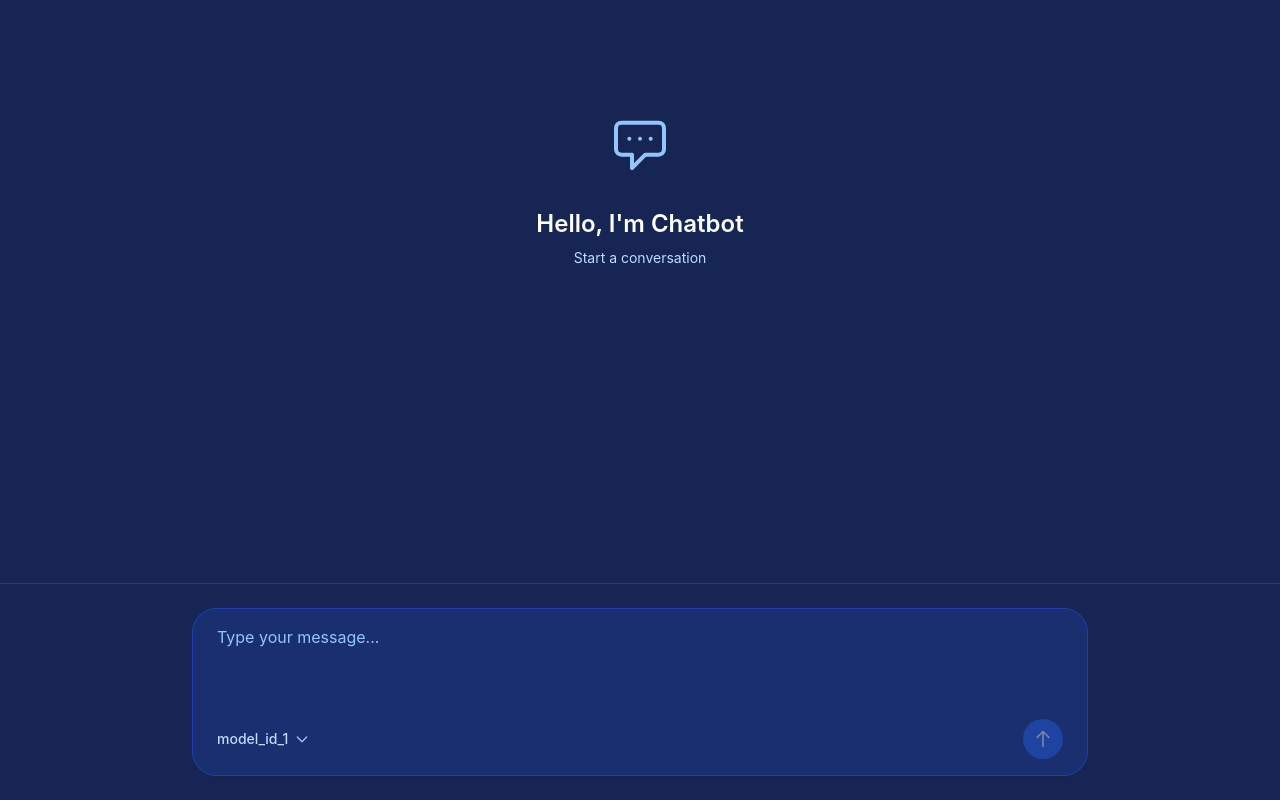
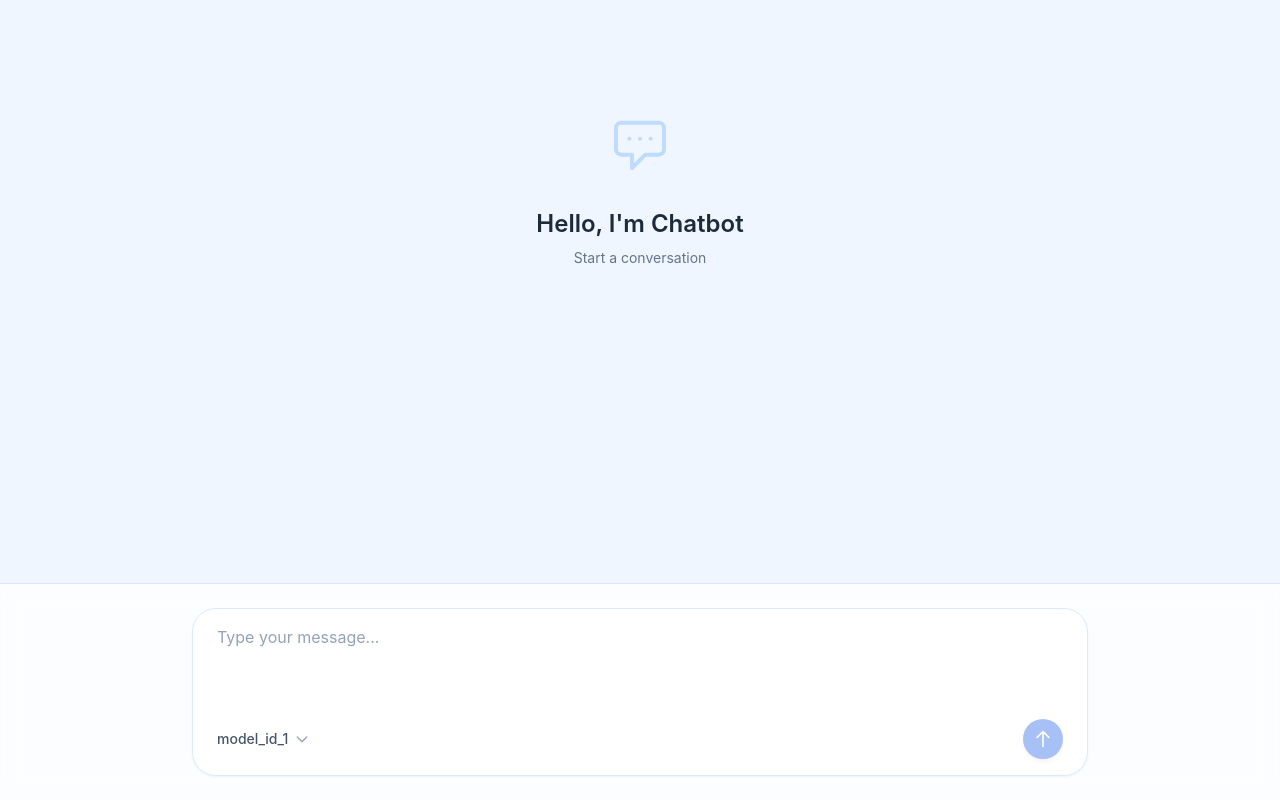
Before and after one commit to yangxinyangxin2-ctrl/YANGXIN-nextjs-chat, a Next.js app: page / in a window 1280 px wide. Built offline with nearby package versions, Linux system fonts and the light colour scheme.

Commit message:
你喜欢这个浅蓝色吗，你喜欢吗
Change-Id: I827e3d02919be8e95acfc7baeb546ca1d741f1b4

```diff
--- a/src/app/globals.css
+++ b/src/app/globals.css
@@ -3,16 +3,16 @@
 @tailwind utilities;
 
 :root {
-  --foreground-rgb: 255, 255, 255;
-  --background-start-rgb: 30, 58, 138;
-  --background-end-rgb: 23, 37, 84;
+  --foreground-rgb: 0, 0, 0;
+  --background-start-rgb: 219, 234, 254;
+  --background-end-rgb: 239, 246, 255;
 }
 
 @media (prefers-color-scheme: dark) {
   :root {
-    --foreground-rgb: 255, 255, 255;
-    --background-start-rgb: 30, 58, 138;
-    --background-end-rgb: 23, 37, 84;
+    --foreground-rgb: 0, 0, 0;
+    --background-start-rgb: 219, 234, 254;
+    --background-end-rgb: 239, 246, 255;
   }
 }
 
--- a/src/app/page.tsx
+++ b/src/app/page.tsx
@@ -138,18 +138,18 @@ export default function Home() {
   const currentModelInfo = availableModels.find((m) => m.id === currentModel);
 
   return (
-    <div className="flex flex-col h-screen bg-blue-950 text-white">
+    <div className="flex flex-col h-screen bg-blue-50 text-slate-900">
       <div className="flex-1 overflow-y-auto">
         <div className="max-w-3xl mx-auto px-4 py-8">
           {messages.length === 0 ? (
             <div className="flex flex-col items-center justify-center h-full text-center py-20">
               <div className="mb-8">
-                <EmptyChatIcon className="w-16 h-16 text-blue-300 mx-auto" />
+                <EmptyChatIcon className="w-16 h-16 text-blue-200 mx-auto" />
               </div>
-              <h3 className="text-2xl font-semibold text-white mb-2">
+              <h3 className="text-2xl font-semibold text-slate-800 mb-2">
                 Hello, I&apos;m Chatbot
               </h3>
-              <p className="text-blue-200 text-sm">Start a conversation</p>
+              <p className="text-slate-500 text-sm">Start a conversation</p>
             </div>
           ) : (
             <>
@@ -160,7 +160,7 @@ export default function Home() {
                     <div className={`flex gap-4 max-w-[80%] ${isUser ? 'flex-row-reverse' : 'flex-row'}`}>
                       <div className="flex-shrink-0 pt-1">
                         {isUser ? (
-                          <div className="w-8 h-8 rounded-full bg-blue-500 flex items-center justify-center">
+                          <div className="w-8 h-8 rounded-full bg-blue-600 flex items-center justify-center shadow-sm">
                             <svg
                               className="w-4 h-4 text-white"
                               fill="none"
@@ -176,9 +176,9 @@ export default function Home() {
                             </svg>
                           </div>
                         ) : (
-                          <div className="w-8 h-8 rounded-full bg-blue-800 flex items-center justify-center">
+                          <div className="w-8 h-8 rounded-full bg-white border border-blue-100 flex items-center justify-center shadow-sm">
                             <svg
-                              className="w-4 h-4 text-blue-200"
+                              className="w-4 h-4 text-blue-600"
                               fill="none"
                               viewBox="0 0 24 24"
                               stroke="currentColor"
@@ -193,7 +193,7 @@ export default function Home() {
                           </div>
                         )}
                       </div>
-                      <div className="flex items-center justify-center text-sm text-blue-50">
+                      <div className="flex items-center justify-center text-sm text-slate-800">
                         {isUser ? (
                           <p className="leading-relaxed whitespace-pre-wrap">{message.content}</p>
                         ) : (
@@ -213,9 +213,9 @@ export default function Home() {
         </div>
       </div>
 
-      <div className="bg-blue-950 px-4 py-6 border-t border-blue-900">
+      <div className="bg-white/80 backdrop-blur-md px-4 py-6 border-t border-blue-100">
         <div className="max-w-4xl mx-auto">
-          <div className="relative px-6 py-4 rounded-3xl border border-blue-800 bg-blue-900/50 shadow-sm">
+          <div className="relative px-6 py-4 rounded-3xl border border-blue-100 bg-white shadow-sm focus-within:ring-2 focus-within:ring-blue-100 focus-within:border-blue-300 transition-all">
             <textarea
               ref={textareaRef}
               value={input}
@@ -224,19 +224,19 @@ export default function Home() {
               placeholder="Type your message..."
               disabled={isLoading}
               rows={1}
-              className="w-full bg-transparent text-white placeholder-blue-300 focus:outline-none focus:ring-0 resize-none disabled:opacity-50 disabled:cursor-not-allowed text-base min-h-[80px] pb-12 border-0"
+              className="w-full bg-transparent text-slate-900 placeholder-slate-400 focus:outline-none focus:ring-0 resize-none disabled:opacity-50 disabled:cursor-not-allowed text-base min-h-[80px] pb-12 border-0"
             />
             <div className="flex items-center justify-between mt-2">
               <div className="relative" ref={modelDropdownRef}>
                 <button
                   onClick={() => setIsModelOpen(!isModelOpen)}
-                  className="flex items-center gap-1.5 px-0 py-0 hover:opacity-70 transition-opacity text-sm"
+                  className="flex items-center gap-1.5 px-0 py-0 hover:opacity-70 transition-opacity text-sm group"
                 >
-                  <span className="text-blue-200 font-medium">
+                  <span className="text-slate-600 font-medium group-hover:text-blue-600 transition-colors">
                     {currentModelInfo?.name || 'Select Model'}
                   </span>
                   <svg
-                    className={`w-4 h-4 text-blue-300 transition-transform ${
+                    className={`w-4 h-4 text-slate-400 transition-transform group-hover:text-blue-500 ${
                       isModelOpen ? 'rotate-180' : ''
                     }`}
                     fill="none"
@@ -247,7 +247,7 @@ export default function Home() {
                   </svg>
                 </button>
                 {isModelOpen && (
-                  <div className="absolute bottom-full mb-2 left-0 w-56 bg-blue-900 border border-blue-800 rounded-lg shadow-xl z-50">
+                  <div className="absolute bottom-full mb-2 left-0 w-56 bg-white border border-blue-100 rounded-lg shadow-xl z-50">
                     <div className="p-1.5">
                       {availableModels.map((model) => (
                         <button
@@ -258,15 +258,15 @@ export default function Home() {
                           }}
                           className={`w-full text-left px-3 py-2 rounded-md transition-colors ${
                             model.id === currentModel
-                              ? 'bg-blue-800'
-                              : 'hover:bg-blue-800/50'
+                              ? 'bg-blue-50 text-blue-700'
+                              : 'hover:bg-slate-50 text-slate-700'
                           }`}
                         >
                           <div className="flex items-center justify-between">
-                            <p className="text-sm font-medium text-white">{model.name}</p>
+                            <p className="text-sm font-medium">{model.name}</p>
                             {model.id === currentModel && (
                               <svg
-                                className="w-4 h-4 text-white flex-shrink-0 ml-2"
+                                className="w-4 h-4 text-blue-600 flex-shrink-0 ml-2"
                                 fill="none"
                                 viewBox="0 0 24 24"
                                 stroke="currentColor"
@@ -289,7 +289,7 @@ export default function Home() {
               <button
                 onClick={handleSend}
                 disabled={isLoading || !input.trim()}
-                className="w-10 h-10 rounded-full bg-blue-600 text-white disabled:opacity-40 disabled:cursor-not-allowed hover:bg-blue-500 transition-colors flex items-center justify-center flex-shrink-0"
+                className="w-10 h-10 rounded-full bg-blue-600 text-white disabled:opacity-40 disabled:cursor-not-allowed hover:bg-blue-700 shadow-md hover:shadow-lg transition-all flex items-center justify-center flex-shrink-0"
               >
                 <SendIcon className="w-5 h-5" />
               </button>
```
